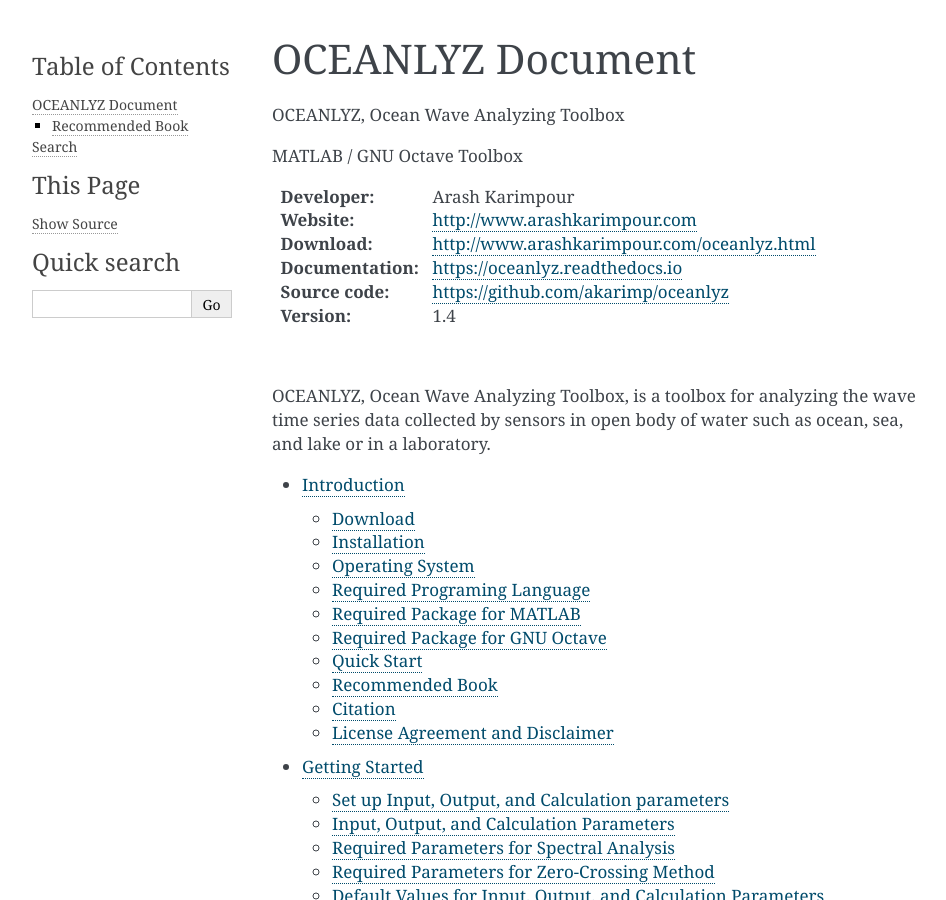
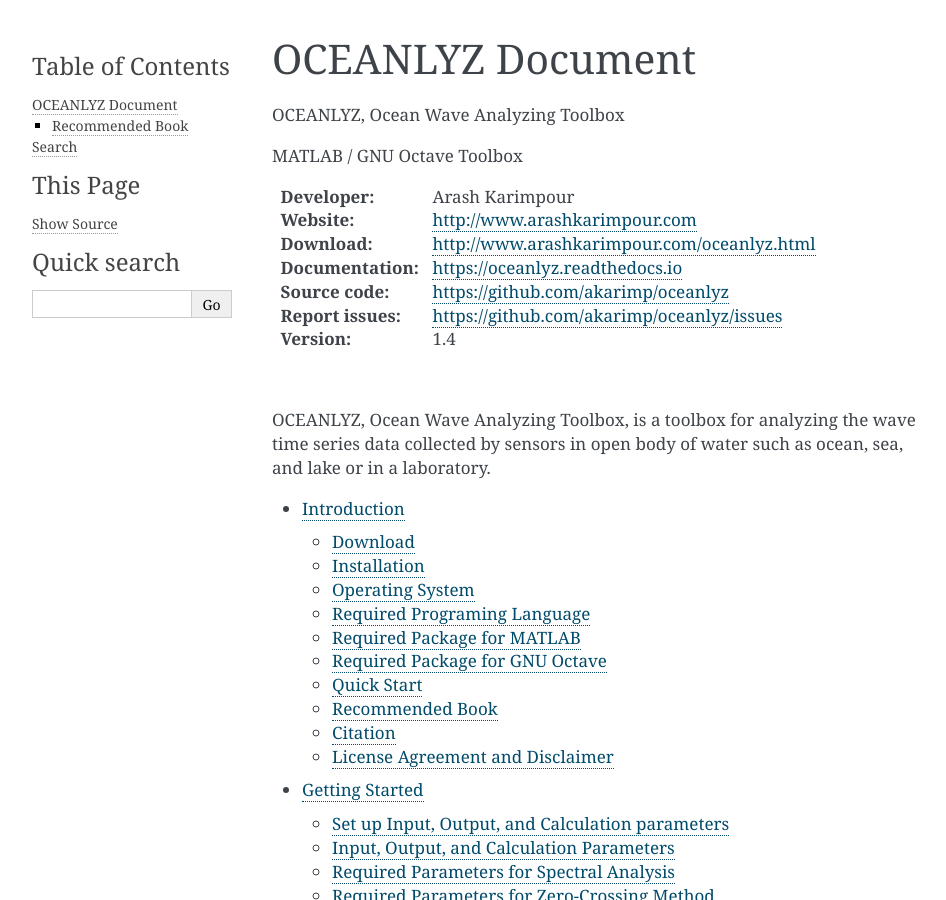
Before and after one commit to akarimp/Oceanlyz, a Sphinx documentation site: the page built from docs/index.rst, in a window 1280 px wide and 900 px high. Shown: the whole window, without its empty margins (148-1094 px from the left). Built offline with Sphinx 7.4.7, drawn with Linux system fonts in a browser that asks for light colours.

Commit message:
Update index.rst

```diff
--- a/docs/index.rst
+++ b/docs/index.rst
@@ -17,6 +17,7 @@
 :Download: http://www.arashkarimpour.com/oceanlyz.html
 :Documentation: https://oceanlyz.readthedocs.io
 :Source code: https://github.com/akarimp/oceanlyz
+:Report issues: https://github.com/akarimp/oceanlyz/issues
 :Version: 1.4
 
 .. :Date: July, 2019
```
